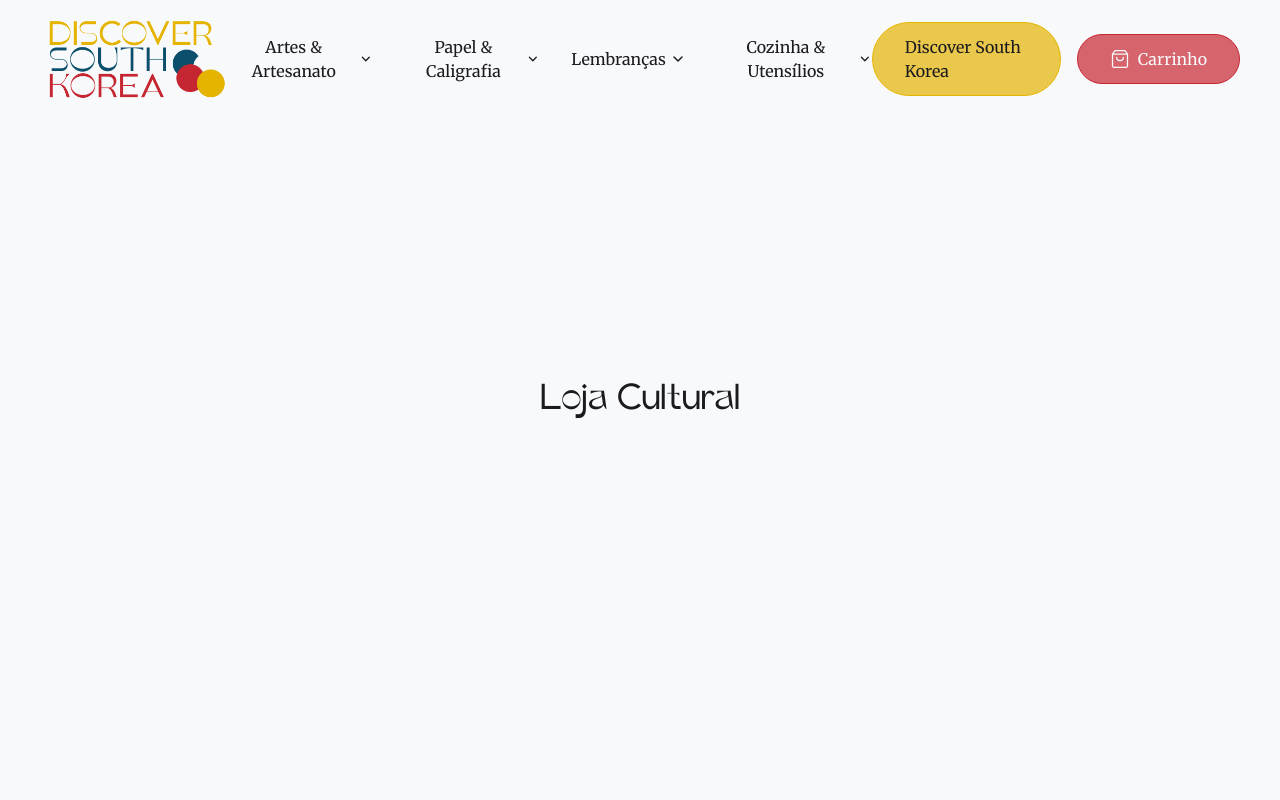
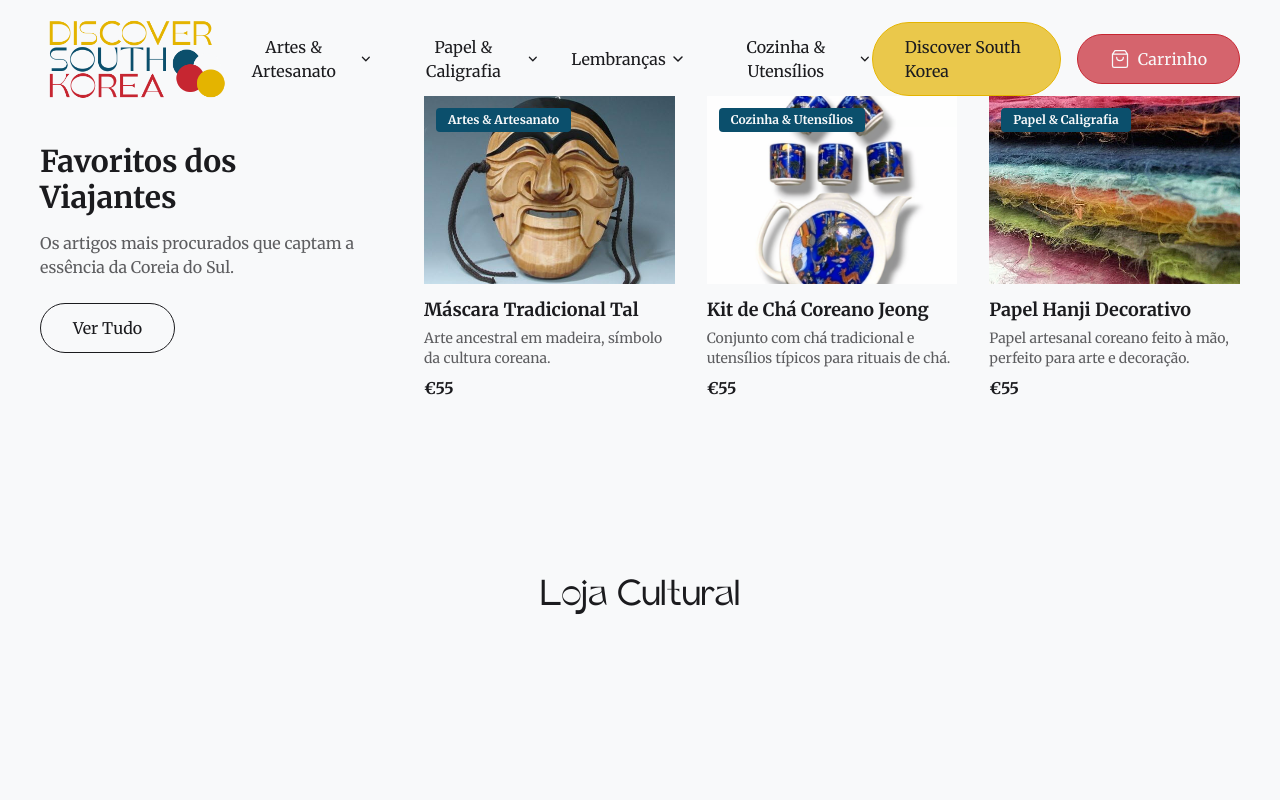
Before and after one commit to agrandemartasan/south-korea-tourism, a Next.js app: page /shop in a window 1280 px wide. Shown: the top 800 px of the page. Built offline with nearby package versions, Linux system fonts and the light colour scheme.

Commit message:
Add ShopFeaturedSection and reusable ProductCard component

```diff
--- a/app/(shop)/shop/page.tsx
+++ b/app/(shop)/shop/page.tsx
@@ -1,7 +1,12 @@
+import ShopFeaturedSection from "../../components/ShopFeaturedSection";
+
 export default function ShopPage() {
   return (
-    <div className="flex min-h-screen items-center justify-center bg-porcelain">
-      <h1 className="font-heading text-4xl text-inkstone">Loja Cultural</h1>
-    </div>
+    <main className="min-h-screen bg-porcelain">
+      <ShopFeaturedSection />
+      <div className="flex items-center justify-center py-32">
+        <h1 className="font-heading text-4xl text-inkstone">Loja Cultural</h1>
+      </div>
+    </main>
   );
 }
--- a/app/components/Button.tsx
+++ b/app/components/Button.tsx
@@ -1,6 +1,6 @@
 import Link from "next/link";
 
-type ButtonVariant = "primary" | "secondary" | "accent" | "harvest";
+type ButtonVariant = "primary" | "secondary" | "accent" | "harvest" | "outline";
 
 interface ButtonProps {
   variant: ButtonVariant;
@@ -19,6 +19,8 @@ const variantStyles: Record<ButtonVariant, string> = {
     "bg-crimson/70 border-crimson text-porcelain hover:bg-crimson/90",
   harvest:
     "bg-harvest/70 border-harvest text-inkstone hover:bg-harvest/90",
+  outline:
+    "bg-transparent border-inkstone text-inkstone hover:bg-inkstone/10",
 };
 
 export default function Button({
--- /dev/null
+++ b/app/components/ProductCard.tsx
@@ -0,0 +1,34 @@
+import Image from "next/image";
+import { FeaturedProduct } from "../data/shopProductsData";
+
+interface ProductCardProps {
+  product: FeaturedProduct;
+}
+
+export default function ProductCard({ product }: ProductCardProps) {
+  return (
+    <div>
+      <div className="relative aspect-4/3 w-full overflow-hidden mb-3">
+        <Image
+          src={product.image}
+          alt={product.name}
+          fill
+          className="object-cover"
+          sizes="(max-width: 1024px) 100vw, 33vw"
+        />
+        <span className="absolute top-3 left-3 bg-celestial px-3 py-1 rounded font-body text-xs font-semibold text-porcelain">
+          {product.category}
+        </span>
+      </div>
+      <h4 className="font-body text-lg font-semibold text-inkstone mb-1">
+        {product.name}
+      </h4>
+      <p className="font-body text-sm text-inkstone/70 mb-2">
+        {product.description}
+      </p>
+      <p className="font-body text-base font-semibold text-inkstone">
+        {product.price}
+      </p>
+    </div>
+  );
+}
--- /dev/null
+++ b/app/components/ShopFeaturedSection.tsx
@@ -0,0 +1,31 @@
+import Button from "./Button";
+import ProductCard from "./ProductCard";
+import { featuredProducts } from "../data/shopProductsData";
+
+export default function ShopFeaturedSection() {
+  return (
+    <section className="hidden lg:block bg-porcelain pt-24 pb-12 px-10">
+      <div className="flex gap-16">
+        {/* Left Column */}
+        <div className="flex-shrink-0 w-80 flex flex-col justify-center">
+          <h2 className="font-body text-3xl font-bold text-inkstone mb-4">
+            Favoritos dos Viajantes
+          </h2>
+          <p className="font-body text-base text-inkstone/70 mb-6">
+            Os artigos mais procurados que captam a essência da Coreia do Sul.
+          </p>
+          <Button variant="outline" href="/shop" className="px-4 self-start">
+            Ver Tudo
+          </Button>
+        </div>
+
+        {/* Right Column - Product Cards */}
+        <div className="flex-1 grid grid-cols-3 gap-8">
+          {featuredProducts.map((product) => (
+            <ProductCard key={product.id} product={product} />
+          ))}
+        </div>
+      </div>
+    </section>
+  );
+}
--- a/app/components/ShopMobileMenuOverlay.tsx
+++ b/app/components/ShopMobileMenuOverlay.tsx
@@ -3,6 +3,7 @@
 import Image from "next/image";
 import Link from "next/link";
 import Button from "./Button";
+import ProductCard from "./ProductCard";
 import {
   CartIcon,
   ChevronDownIcon,
@@ -121,29 +122,7 @@ export default function ShopMobileMenuOverlay() {
 
         <div className="flex flex-col gap-8">
           {featuredProducts.map((product) => (
-            <div key={product.id}>
-              <div className="relative aspect-4/3 w-full overflow-hidden mb-3">
-                <Image
-                  src={product.image}
-                  alt={product.name}
-                  fill
-                  className="object-cover"
-                  sizes="(max-width: 1024px) 100vw"
-                />
-                <span className="absolute top-3 left-3 bg-harvest px-3 py-1 rounded font-body text-xs font-semibold text-inkstone">
-                  {product.category}
-                </span>
-              </div>
-              <h4 className="font-heading text-lg text-inkstone mb-1">
-                {product.name}
-              </h4>
-              <p className="font-body text-sm text-inkstone/70 mb-2">
-                {product.description}
-              </p>
-              <p className="font-body text-base font-semibold text-inkstone">
-                {product.price}
-              </p>
-            </div>
+            <ProductCard key={product.id} product={product} />
           ))}
         </div>
       </div>
```
